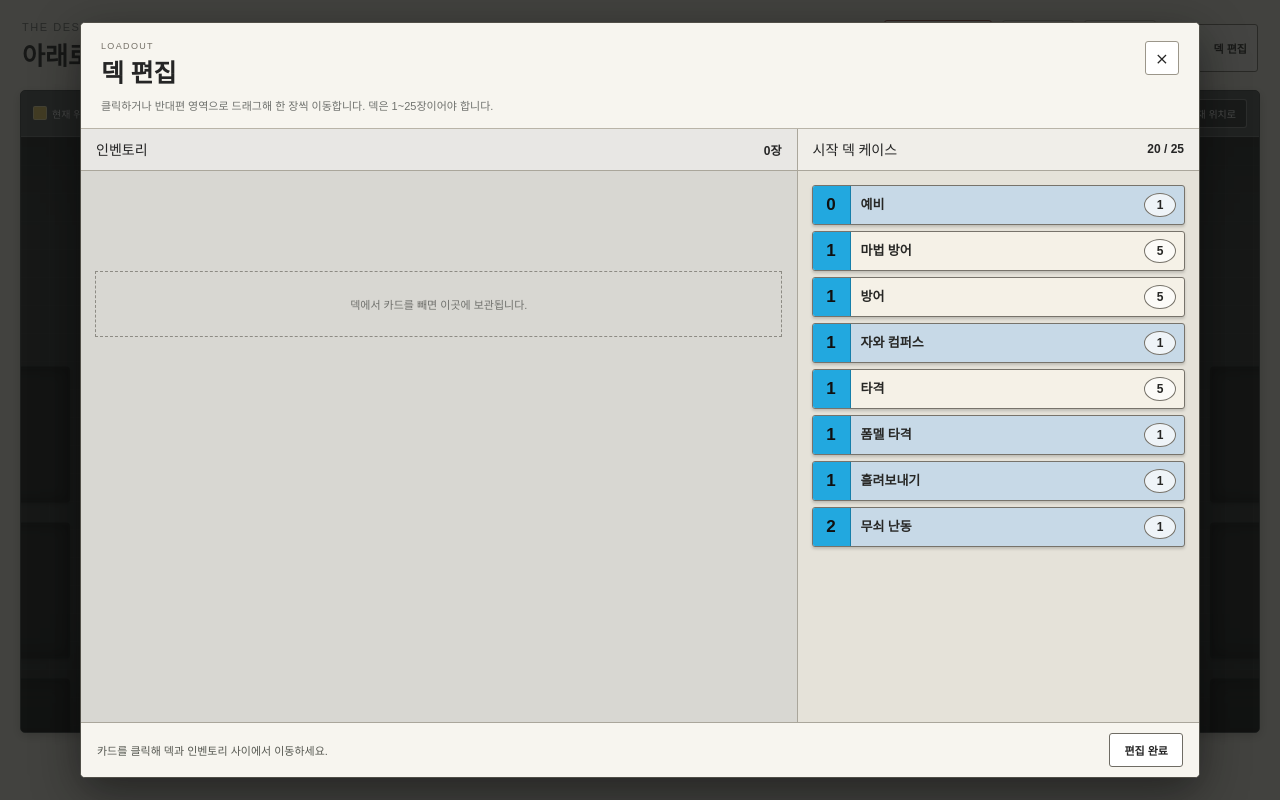
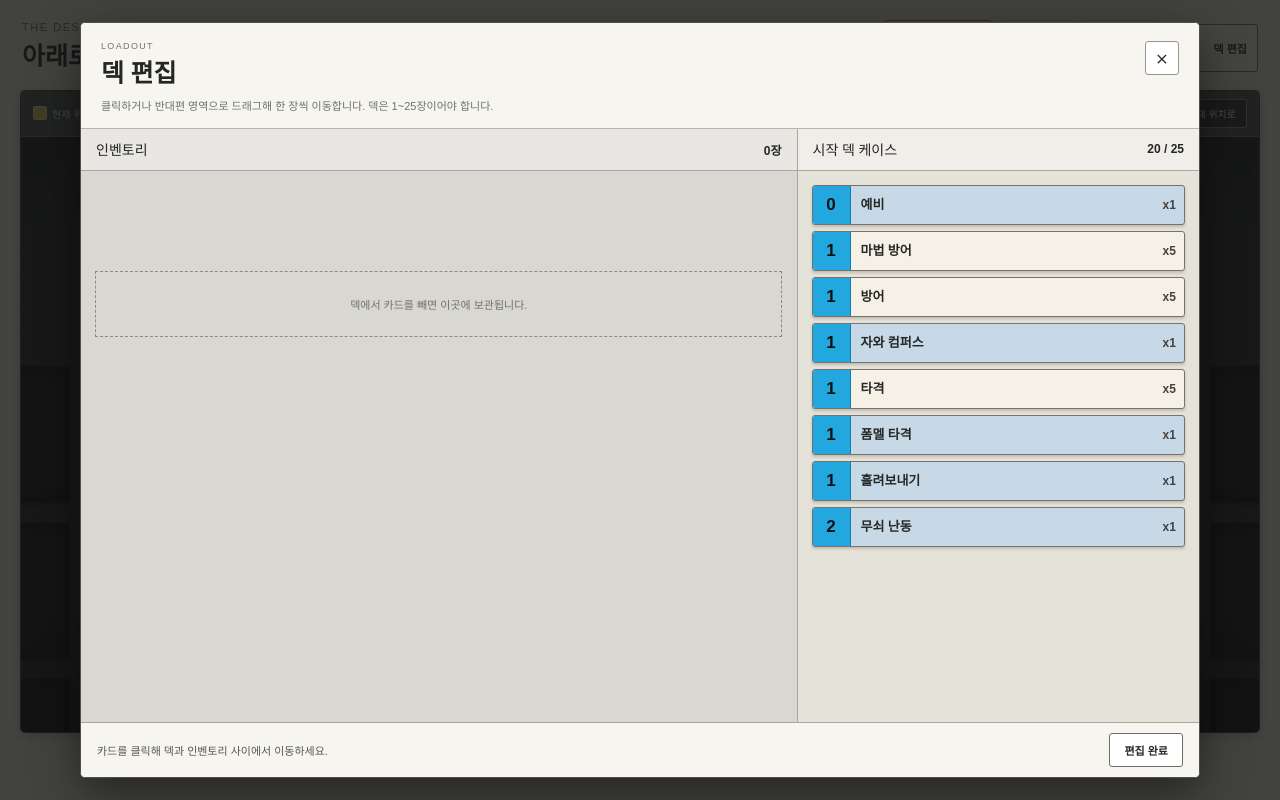
Before and after one commit to dhwangdo/solitaire-deckbattle-prototype, a Next.js app: page / in a window 1280 px wide. Both pictures are taken after a click on the button "덱 편집". Built offline with nearby package versions, Linux system fonts and the light colour scheme.

Commit message:
Group inventory card copies

```diff
--- a/app/globals.css
+++ b/app/globals.css
@@ -366,14 +366,11 @@ h1 { margin: 0; font-size: 25px; font-weight: 600; }
 }
 
 .deck-list-count {
-  display: grid;
-  place-items: center;
+  justify-self: end;
   min-width: 24px;
-  height: 24px;
-  border: 1px solid #77736a;
-  border-radius: 50%;
-  background: rgba(255,255,255,.72);
+  color: #45433e;
   font: 800 12px Arial, sans-serif;
+  text-align: right;
 }
 
 .deck-editor-card-list {
@@ -395,6 +392,17 @@ h1 { margin: 0; font-size: 25px; font-weight: 600; }
 .deck-editor-card:hover { z-index: 2; transform: translateY(-6px); box-shadow: 0 8px 16px rgba(0,0,0,.3); }
 .deck-editor-card:focus-visible { outline: 3px solid #2e5f85; outline-offset: 3px; }
 .deck-editor-card.is-dragging { opacity: .32; }
+
+.inventory-card-count {
+  position: absolute;
+  z-index: 8;
+  right: 5px;
+  bottom: 4px;
+  padding: 1px 3px;
+  color: #222;
+  background: rgba(247,245,239,.9);
+  font: 800 11px Arial, sans-serif;
+}
 
 .deck-editor-empty {
   grid-column: 1 / -1;
--- a/app/page.tsx
+++ b/app/page.tsx
@@ -1199,6 +1199,14 @@ export default function Home() {
       return groups;
     }, new Map<string, { card: Card; cardIds: number[] }>()).values()).sort((left, right) =>
       left.card.cost - right.card.cost || left.card.name.localeCompare(right.card.name, "ko"));
+    const inventoryGroups = Array.from(inventoryCards.reduce((groups, card) => {
+      const groupKey = `${card.effect}:${card.damageType}:${card.name}`;
+      const current = groups.get(groupKey);
+      if (current) current.cardIds.push(card.id);
+      else groups.set(groupKey, { card, cardIds: [card.id] });
+      return groups;
+    }, new Map<string, { card: Card; cardIds: number[] }>()).values()).sort((left, right) =>
+      left.card.cost - right.card.cost || left.card.name.localeCompare(right.card.name, "ko"));
     const mapWidth = MAP_PADDING * 2 + MAP_COLUMNS * MAP_ROOM_WIDTH + (MAP_COLUMNS - 1) * MAP_CELL_GAP;
     const mapHeight = MAP_PADDING * 2 + MAP_ROWS * MAP_ROOM_HEIGHT + (MAP_ROWS - 1) * MAP_CELL_GAP;
 
@@ -1357,18 +1365,19 @@ export default function Home() {
                     <h3>인벤토리</h3><strong>{inventoryCards.length}장</strong>
                   </div>
                   <div className="deck-editor-card-list">
-                    {inventoryCards.map((card) => (
+                    {inventoryGroups.map(({ card, cardIds }) => (
                       <button
                         type="button"
-                        className={`deck-editor-card card-face ${card.kind} ${card.damageType} ${deckEditorDrag?.cardId === card.id ? "is-dragging" : ""}`}
-                        key={card.id}
+                        className={`deck-editor-card card-face ${card.kind} ${card.damageType} ${deckEditorDrag?.cardId === cardIds.at(-1) ? "is-dragging" : ""}`}
+                        key={`${card.effect}:${card.damageType}:${card.name}`}
                         draggable
-                        onDragStart={(event) => beginDeckEditorDrag(event, card.id, "inventory")}
+                        onDragStart={(event) => beginDeckEditorDrag(event, cardIds.at(-1)!, "inventory")}
                         onDragEnd={finishDeckEditorDrag}
-                        onClick={() => moveInventoryCardToDeck(card.id)}
-                        aria-label={`${card.name}을 전투 덱으로 이동`}
+                        onClick={() => moveInventoryCardToDeck(cardIds.at(-1)!)}
+                        aria-label={`${card.name} ${cardIds.length}장, 한 장을 전투 덱으로 이동`}
                       >
                         <CardFace card={card} />
+                        {cardIds.length > 1 && <span className="inventory-card-count">x{cardIds.length}</span>}
                       </button>
                     ))}
                     {inventoryCards.length === 0 && (
@@ -1411,7 +1420,7 @@ export default function Home() {
                       >
                         <span className="deck-list-cost">{card.cost}</span>
                         <strong>{card.name}</strong>
-                        <span className="deck-list-count">{cardIds.length}</span>
+                        <span className="deck-list-count">x{cardIds.length}</span>
                       </button>
                     ))}
                   </div>
```
